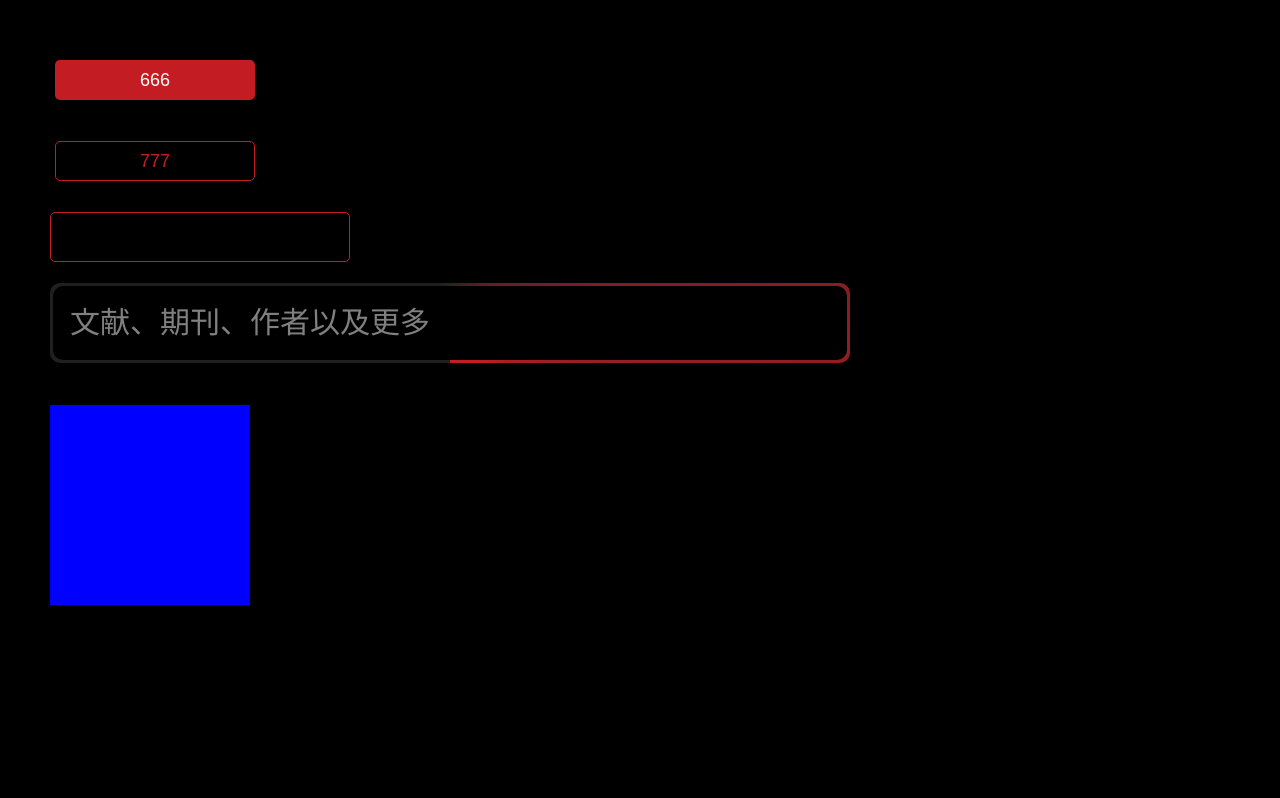
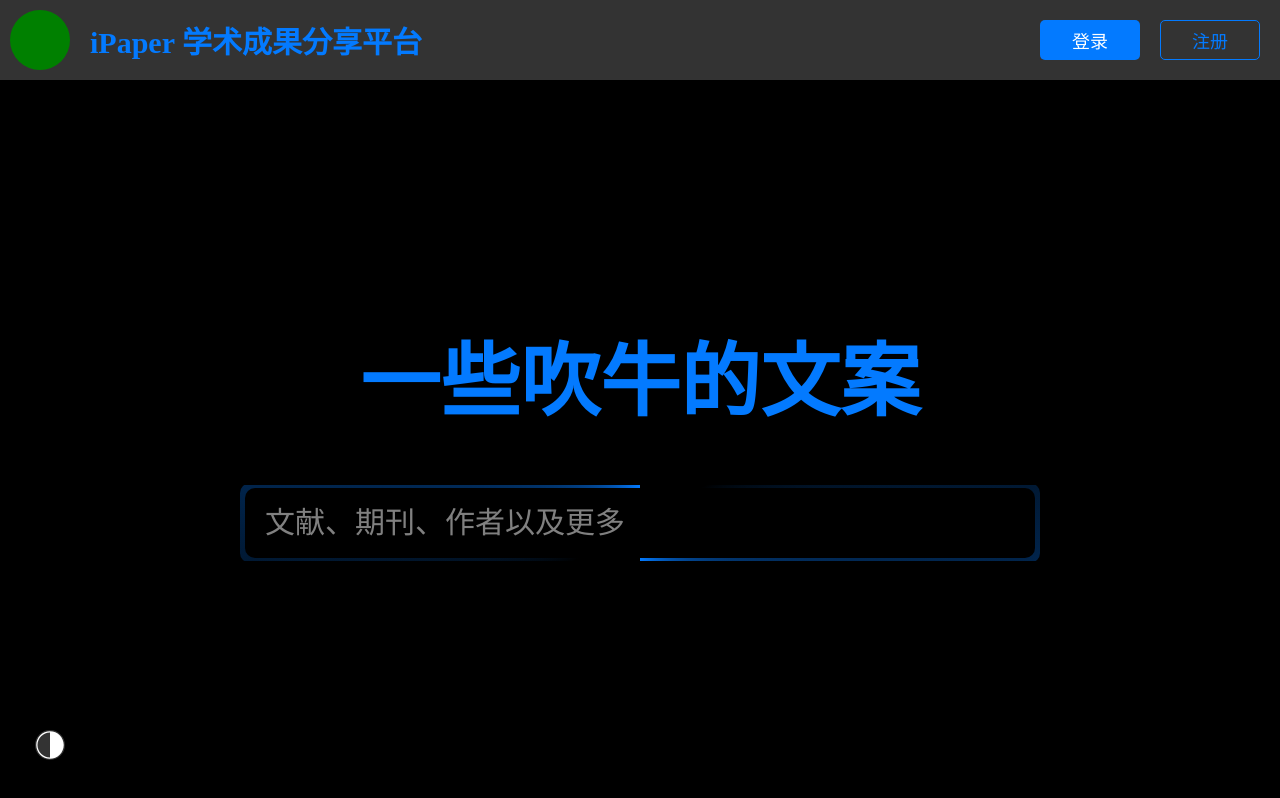
Before and after one commit to VeryGoodEffect/ipaper-frontend, a Vue app: page / in a window 1280 px wide. Before the commit this address had no page. Built offline with nearby package versions, Linux system fonts and the light colour scheme.

Commit message:
首页样式！

```diff
--- a/public/css/index.css
+++ b/public/css/index.css
@@ -1,21 +1,24 @@
 :root {
   --theme-mode: #000;
-  --theme-color: rgba(195, 29, 35, 1);
-  --theme-color-80: rgba(195, 29, 35, .8);
-  --theme-color-60: rgba(195, 29, 35, .6);
-  --theme-color-50: rgba(195, 29, 35, .5);
-  --theme-color-30: rgba(195, 29, 35, .3);
-  --theme-color-10: rgba(195, 29, 35, .1);
+  --default-text-color: #fff;
+  --theme-color: rgba(3,122,255, 1);
+  --theme-color-80: rgba(3,122,255, .8);
+  --theme-color-60: rgba(3,122,255, .6);
+  --theme-color-50: rgba(3,122,255, .5);
+  --theme-color-30: rgba(3,122,255, .3);
+  --theme-color-10: rgba(3,122,255, .1);
 }
 
 body {
   background: var(--theme-mode);
+  transition-property: background-color;
+  transition: 1s cubic-bezier(0.075, 0.82, 0.165, 1);
   /* 下面这行记得删 */
-  padding: 50px;
+  /* padding: 50px; */
 }
 
 * {
-  color: white;
+  color: var(--default-text-color);
 }
 
 /* #region basic-button */
@@ -76,14 +79,19 @@ button {
   border-radius: 10px;
   position: relative;
   overflow: hidden;
+  display: flex;
+  justify-content: center;
+  align-items: center;
 }
 .huge-input {
-  width: 800px;
-  height: 80px;
+  width: calc(100% - 10px);
+  height: calc(100% - 10px);
+  background: var(--theme-mode);
+  border-radius: 10px;
   font-size: 30px;
   padding: 10px 20px;
   position: absolute;
-  z-index: 10;
+  z-index: 2;
   border: none;
 }
 .huge-input:focus {
@@ -94,35 +102,60 @@ button {
   color: grey;
 }
 .huge-input-wrapper::before {
-  content: "";
-  width: calc(100% - 6px);
-  height: calc(100% - 6px);
-  background: #000;
-  border-radius: 10px;
+  content: '';
   position: absolute;
-  top: 3px;
-  left: 3px;
-  z-index: 2;
+  width: 1000%;
+  height: 95%;
+  background-image: conic-gradient(transparent, transparent, transparent, var(--theme-color));
+  animation:
+    rotate1 3s cubic-bezier(0,.44,.19,.99),
+    rotate2 3s cubic-bezier(0,.44,.19,.99);
+  animation-delay: 0s 3s;
 }
 .huge-input-wrapper::after {
-  content: "";
-  width: 300%;
-  height: 1500%;
-
-  background: conic-gradient(#EEEEEE22, #EEEEEE22, var(--theme-color) 90%);
-  /* background: white; */
+  content: '';
   position: absolute;
-  top: 50%;
-  left: 50%;
-  z-index: 1;
-  translate: -50% -50%;
-  animation: rotate 5s linear infinite;
+  width: 1000%;
+  height: 95%;
+  background-image: conic-gradient(from 180deg, transparent, transparent, transparent, var(--theme-color));
+  animation:
+    rotate1 3s cubic-bezier(0,.44,.19,.99),
+    rotate2 3s cubic-bezier(0,.44,.19,.99);
+  animation-delay: 0s 3s;
 }
-@keyframes rotate {
+@keyframes rotate1 {
+  100% {
+    transform: rotate(240deg);
+  }
+}
+@keyframes rotate2 {
+  0% {
+    transform: rotate(240deg);
+  }
   100% {
     transform: rotate(360deg);
   }
 }
+
+@media screen and (max-width: 850px) {
+  .huge-input-wrapper {
+    transition: 1s cubic-bezier(0.075, 0.82, 0.165, 1);
+    width: 80vw;
+  }
+}
+
+@media screen and (max-width: 500px) {
+  .huge-input {
+    padding: 5px 10px;
+  }
+}
+
+@media screen and (max-width: 450px) {
+  .huge-input {
+    font-size: 20px;
+  }
+}
+
 /* #endregion */
 
 
--- a/src/App.vue
+++ b/src/App.vue
@@ -1,5 +1,5 @@
 <template>
-  <button class="basic-btn" v-tooltip="'hello'">666</button>
+  <!-- <button class="basic-btn" v-tooltip="'hello'">666</button>
   <br><br>
   <button class="basic-btn-outline">777</button>
   <br><br>
@@ -8,16 +8,20 @@
   <div class="huge-input-wrapper">
     <input class="basic-input huge-input" type="text" placeholder="文献、期刊、作者以及更多"/>
   </div>
-  <br><br>
+  <br><br> -->
   <!-- <Pagination :default-items-per-page="5">
     <button v-for="i in 100" :key="i" @click="handleclick(i)">
     第 {{ i }} 个条目
     </button>
   </Pagination> -->
-  <div class="temp"
+  <!-- <div class="temp"
     v-tooltip="{ c: '收藏/取消收藏', fs: '16px' }"
     @click="sendMsg"
   >
+  </div> -->
+  <RouterView />
+  <div style="position: fixed; bottom: 30px; left: 30px">
+    <ColorSetter/>
   </div>
   <PopoutMessage :show="showMessage" :title="messageTitle" :content="messageContent" />
 </template>
@@ -26,7 +30,7 @@
 
 import { ref, getCurrentInstance } from 'vue'
 import PopoutMessage from './components/popout-message/PopoutMessage.vue'
-
+import ColorSetter from './components/color/ColorSetter.vue'
 
 import Pagination from './components/pagination/Pagination.vue'
 
--- /dev/null
+++ b/src/components/color/ColorSetter.vue
@@ -0,0 +1,111 @@
+<template>
+  <div class="color-container">
+    <button class="color-mode-switch" @click="changeColorMode"></button>
+    <ul ref="color-list">
+      <li v-for="(color, index) in colors" :key="index">
+        <button @click="changeThemeColor(color)"></button>
+      </li>
+    </ul>
+  </div>
+
+</template>
+
+<script>
+export default {
+  name: 'ColorSetter',
+  data() {
+    return {
+      colors: [
+        '3,122,255', // 蓝色
+        '165,80,166', // 紫色
+        '247,79,158', // 粉色
+        '255,82,88', // 红色
+        '246,131,27', // 橙色
+        '255,199,1', // 黄色
+        '98,186,70', // 绿色
+        '139,140,140'  // 灰色
+      ]
+    }
+  },
+  methods: {
+    changeColorMode() {
+      let mode = getComputedStyle(document.documentElement).getPropertyValue('--theme-mode')
+      if (mode === '#000') {
+        document.documentElement.style.setProperty('--theme-mode', '#fff')
+        document.documentElement.style.setProperty('--default-text-color', '#000')
+      } else {
+        document.documentElement.style.setProperty('--theme-mode', '#000')
+        document.documentElement.style.setProperty('--default-text-color', '#fff')
+      }
+    },
+    changeThemeColor(color) {
+      document.documentElement.style.setProperty('--theme-color', 'rgba(' + color + ',1)')
+      document.documentElement.style.setProperty('--theme-color-80', 'rgba(' + color + ',.8)')
+      document.documentElement.style.setProperty('--theme-color-60', 'rgba(' + color + ',.6)')
+      document.documentElement.style.setProperty('--theme-color-50', 'rgba(' + color + ',.5)')
+      document.documentElement.style.setProperty('--theme-color-30', 'rgba(' + color + ',.3)')
+      document.documentElement.style.setProperty('--theme-color-10', 'rgba(' + color + ',.1)')
+    }
+  },
+  mounted() {
+    let ul = this.$refs['color-list']
+    for (let i = 0; i < this.colors.length; i++) {
+      ul.children[i].children[0].style.background = 'rgb(' + this.colors[i] + ')'
+    }
+  }
+}
+</script>
+
+<style scoped>
+.color-container {
+  position: relative;
+  border-radius: 50%;
+  cursor: pointer;
+}
+
+.color-mode-switch {
+  width: 30px;
+  height: 30px;
+  border-radius: 50%;
+  background: url('/src/components/svg/light_dark.svg');
+  background-size: cover;
+  background-color: #333;
+  transition: .3s cubic-bezier(0.075, 0.82, 0.165, 1);
+  position: relative;
+}
+
+.color-mode-switch:hover {
+  scale: 1.2;
+}
+
+.color-container:hover ul {
+  display: flex;
+}
+
+ul {
+  background: lightgrey;
+  border-radius: 5px;
+  padding: 0 5px;
+  width: 200px;
+  display: none;
+  justify-content: space-evenly;
+  align-items: center;
+  position: absolute;
+  top: 90%;
+
+}
+
+ul li {
+  display: inline-block;
+}
+
+ul li button {
+  width: 15px;
+  height: 15px;
+  border-radius: 50%;
+  transition: .5s cubic-bezier(0.075, 0.82, 0.165, 1);
+}
+ul li button:hover {
+  scale: 1.2;
+}
+</style>
--- a/src/router/index.js
+++ b/src/router/index.js
@@ -1,9 +1,13 @@
 import { createRouter, createWebHistory } from 'vue-router'
+import IntroView from '../views/intro/IntroView.vue'
 
 const router = createRouter({
   history: createWebHistory(import.meta.env.BASE_URL),
   routes: [
-
+    {
+      path: '/',
+      component: IntroView
+    }
   ]
 })
 
--- /dev/null
+++ b/src/views/intro/IntroView.vue
@@ -0,0 +1,164 @@
+<template>
+  <header>
+    <section>
+      <div class="logo"></div>
+      <h1>iPaper<span> 学术成果分享平台</span></h1>
+    </section>
+    <section>
+      <button class="basic-btn">登录</button>
+      <button class="basic-btn-outline">注册</button>
+      <div class="dropdown-icon">
+        <ul>
+          <li>登录</li>
+          <li>注册</li>
+        </ul>
+      </div>
+    </section>
+  </header>
+  <main>
+    <div>
+      <h2>一些吹牛的文案</h2>
+      <div class="huge-input-wrapper">
+        <input class="basic-input huge-input" type="text" placeholder="文献、期刊、作者以及更多"/>
+      </div>
+    </div>
+  </main>
+</template>
+
+<script>
+export default {
+  name: 'IntroView'
+}
+</script>
+
+<style scoped>
+header {
+  height: 80px;
+  background: rgba(255, 255, 255, .2);
+  display: flex;
+  justify-content: space-between;
+  align-items: center;
+  padding: 0 10px;
+}
+
+header > section {
+  display: flex;
+  align-items: center;
+}
+
+header h1, header h1 span {
+  font-size: 30px;
+  font-weight: bold;
+  color: var(--theme-color);
+}
+header h1 {
+  margin-left: 20px;
+}
+
+.logo {
+  width: 60px;
+  height: 60px;
+  background: green;
+  border-radius: 50%;
+  flex: none;
+}
+
+header button {
+  margin: 0 10px;
+}
+
+main {
+  height: calc(100vh - 80px);
+  min-height: 400px;
+  display: flex;
+  justify-content: center;
+  align-items: center;
+}
+
+main > div {
+  display: flex;
+  max-width: 850px;
+  flex-wrap: wrap;
+  justify-content: center;
+}
+
+main h2 {
+  font-size: 80px;
+  color: var(--theme-color);
+  font-weight: bold;
+  padding-bottom: 50px;
+
+  transition-property: font-size;
+  transition: .5s cubic-bezier(0.075, 0.82, 0.165, 1);
+}
+
+.dropdown-icon {
+  width: 50px;
+  height: 50px;
+  background: url('../../components/svg/menu.svg');
+  background-size: cover;
+  display: none;
+  cursor: pointer;
+  position: relative;
+  transition: .5s cubic-bezier(0.075, 0.82, 0.165, 1);
+}
+
+.dropdown-icon ul {
+  position: absolute;
+  top: calc(100%);
+  right: 10px;
+  padding: 10px;
+  background: #555;
+  border-radius: 5px;
+  display: none;
+}
+.dropdown-icon ul li {
+  width: 80px;
+  display: flex;
+  justify-content: center;
+  background: #333;
+  color: lightgrey;
+  font-size: 18px;
+  font-weight: bold;
+  padding: 5px;
+  border-radius: 5px;
+  transition: .3s cubic-bezier(0.075, 0.82, 0.165, 1);
+}
+.dropdown-icon ul li:first-child {
+  margin-bottom: 10px;
+}
+.dropdown-icon ul li:hover {
+  scale: 1.05;
+}
+
+@media screen and (max-width: 768px) {
+  .dropdown-icon {
+    display: block;
+  }
+  .dropdown-icon:hover ul {
+    display: block;
+  }
+  header button {
+    display: none;
+  }
+}
+
+@media screen and (max-width: 600px) {
+  .dropdown-icon {
+    width: 40px;
+    height: 40px;
+  }
+  main h2 {
+    font-size: 60px;
+  }
+}
+
+@media screen and (max-width: 450px) {
+  main h2 {
+    font-size: 40px;
+  }
+  header h1 span {
+    display: none;
+  }
+}
+</style>
```
Also changed, not shown: src/components/svg/light_dark.svg (added), src/components/svg/menu.svg (added).
